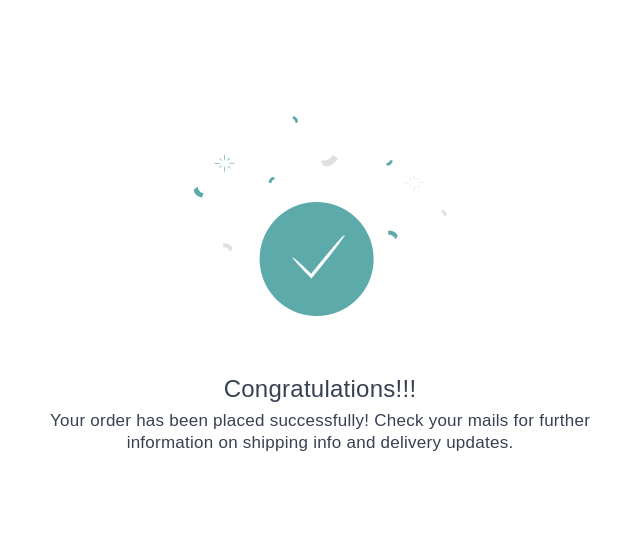
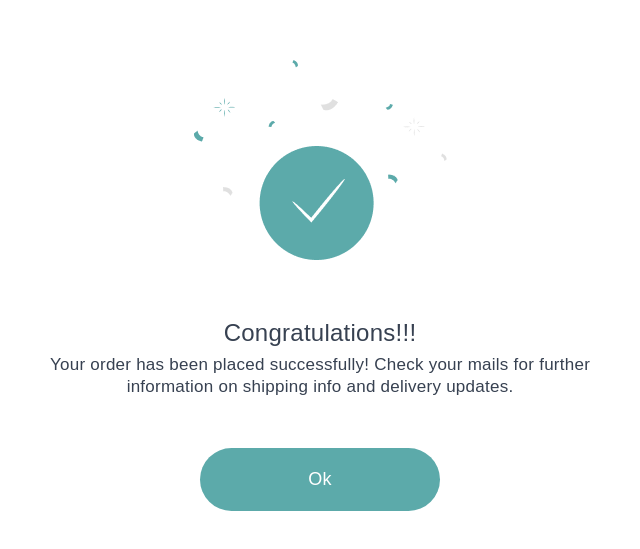
Before and after one commit to owlcode3/ion-ev, a React (Vite) app: page /op in a window 1280 px wide. Shown: the part 115-664 px from the top of the page, without its empty margins (320-960 px from the left). Built offline with nearby package versions, Linux system fonts and the light colour scheme; a web font is replaced by a local one.

Commit message:
made some changes to congrats ui

```diff
--- a/src/components/component/Congrats.tsx
+++ b/src/components/component/Congrats.tsx
@@ -11,6 +11,8 @@ function Congrats() {
           <h2 className="congrats__heading">Congratulations!!!</h2>
           <p className="congrats__paragraph">Your order has been placed successfully! Check your mails for further information on shipping info and delivery updates.</p>
         </div>
+
+        <button className="congrats__btn" type="button">Ok</button>
       </div>
     </div>)
 }
--- a/src/styles/components/congrats.scss
+++ b/src/styles/components/congrats.scss
@@ -39,6 +39,19 @@
   padding: 0 2rem;
 }
 
+.congrats__btn {
+  @extend %center;
+  width: 24rem;
+  padding: 1.8rem 2rem;
+  background: #5caaaa;
+  border-radius: 100px;
+  font-size: 1.8rem;
+  font-weight: 500;
+  line-height: 27px;
+  letter-spacing: 0.25px;
+  color: #ffffff;
+}
+
 @keyframes scale {
   from {
     scale: 0;
--- a/src/styles/components/deliveryOptions.scss
+++ b/src/styles/components/deliveryOptions.scss
@@ -75,11 +75,9 @@
 }
 
 .do__btn {
-  display: flex;
+  @extend %center;
   width: 32rem;
   padding: 2rem 2rem;
-  justify-content: center;
-  align-items: center;
   background: #5caaaa;
   border-radius: 100px;
   font-size: 1.8rem;
```
